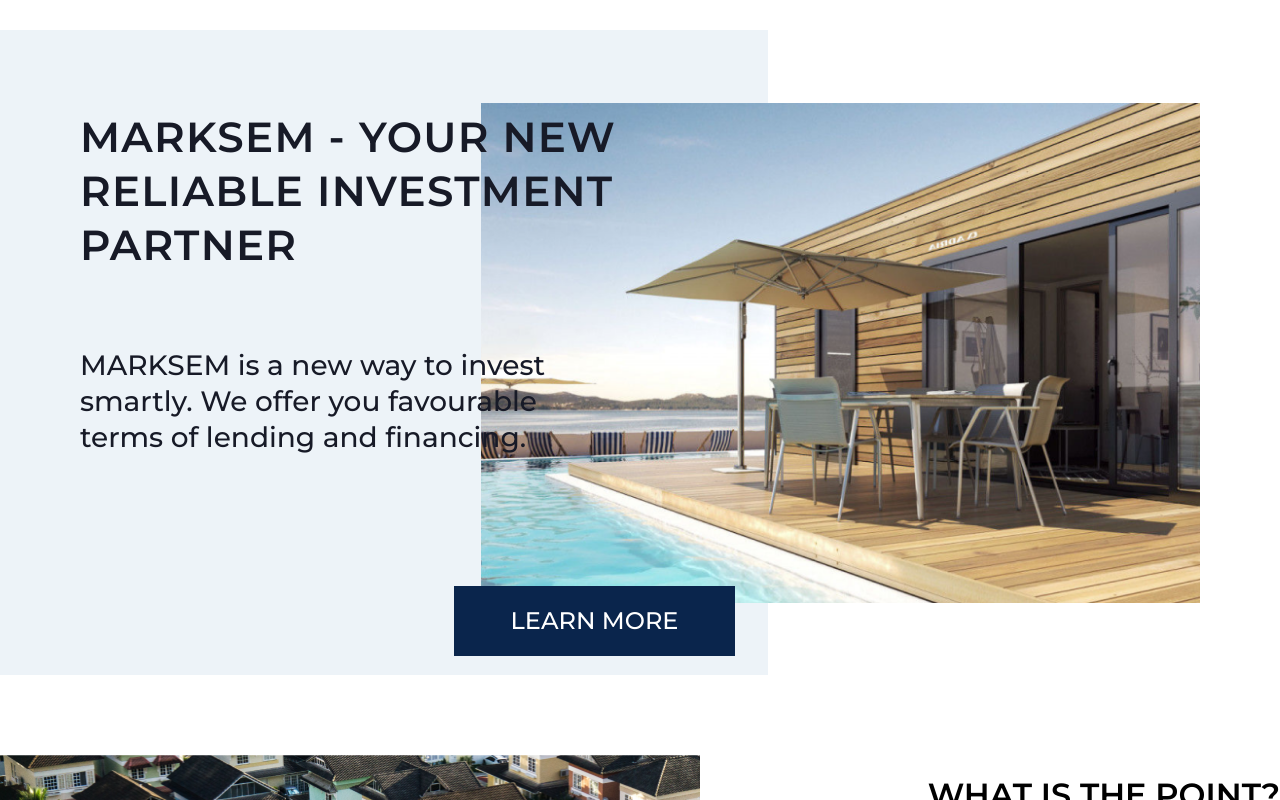
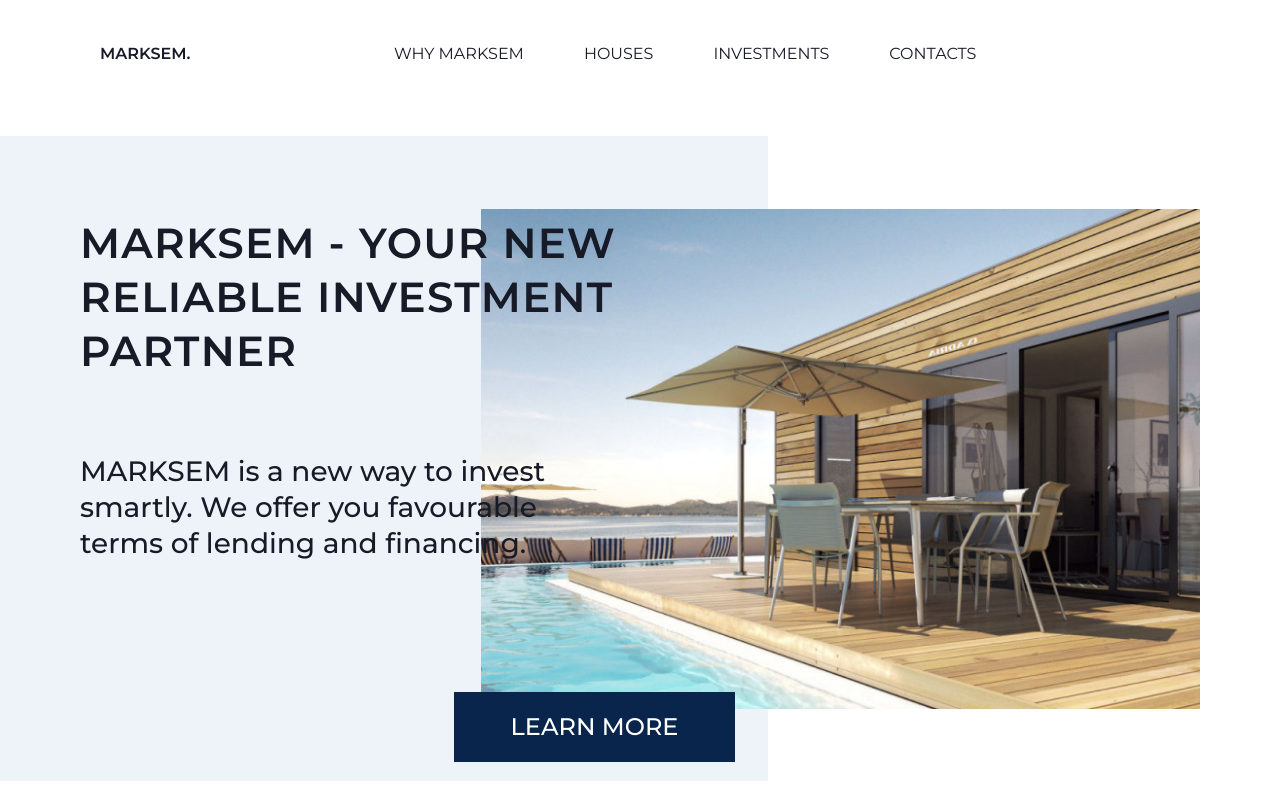
Before and after one commit to maksimal/marksem_test2, a React (Create React App) app: page / in a window 1280 px wide. Shown: the top 800 px of the page. Built offline with nearby package versions, Linux system fonts and the light colour scheme.

Commit message:
Add header

```diff
--- a/package.json
+++ b/package.json
@@ -1,6 +1,6 @@
 {
   "name": "marksem",
-  "homepage": "https://maksimal.github.io",
+  "homepage": "https://maksimal.github.io/marksem_test2",
   "version": "0.1.0",
   "private": true,
   "dependencies": {
--- a/src/App.js
+++ b/src/App.js
@@ -21,7 +21,7 @@
 
   return (
     <div className="App" onScroll={isScrolled()}>
-      {/* <Header scrolled={scrolled} /> */}
+      <Header scrolled={scrolled} />
 
       <Switch>
         <Route exact
```
